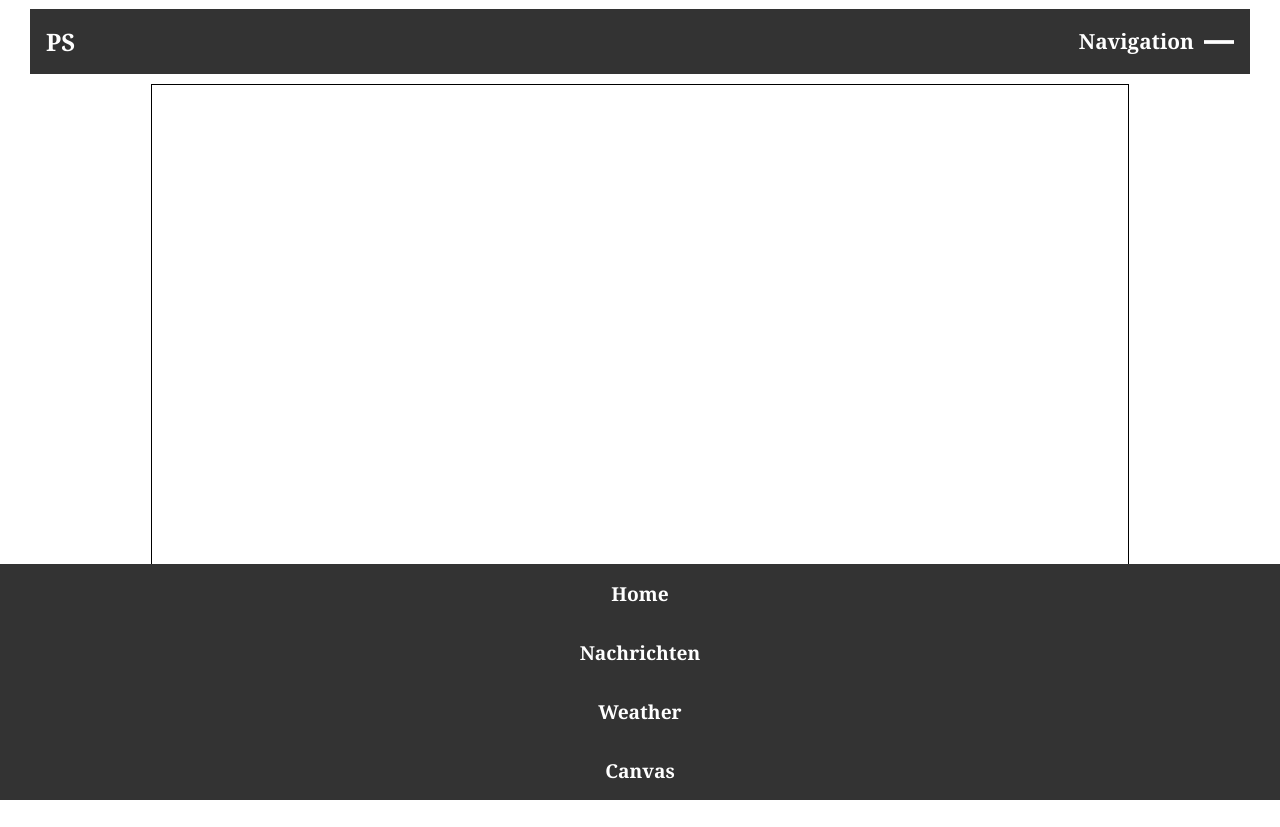
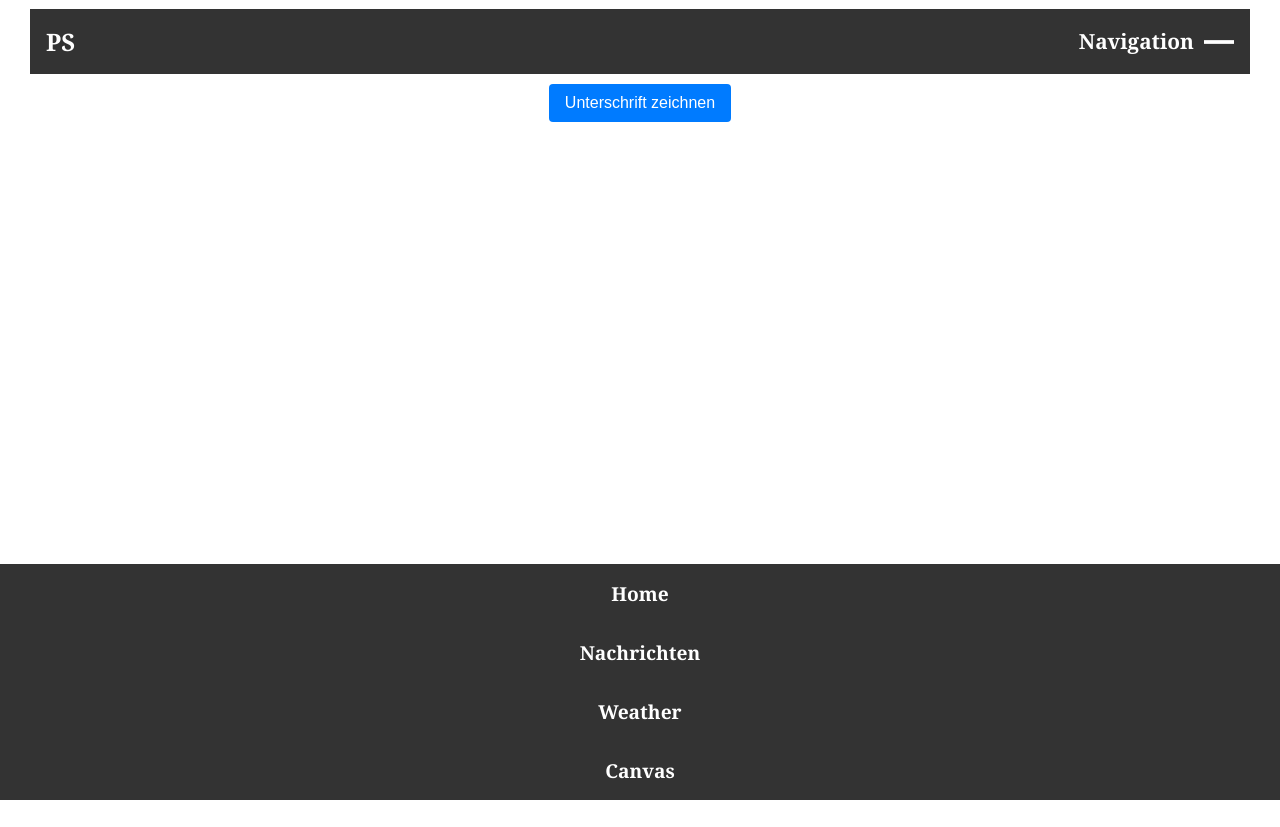
Before and after one commit to paulstllb/webeng, a React (Create React App) app: page /canvastouch in a window 1280 px wide. Built offline with nearby package versions, Linux system fonts and the light colour scheme.

Commit message:
Update Canvas

```diff
--- a/src/pages/canvasdraw/canvasdraw.tsx
+++ b/src/pages/canvasdraw/canvasdraw.tsx
@@ -1,14 +1,17 @@
-import { useEffect, useRef } from "react";
+import { useEffect, useRef, useState } from "react";
 import Styles from "./canvasdraw.module.css";
 
 export default function CanvasDraw() {
   const canvasRef = useRef<HTMLCanvasElement>(null);
+  const [showCanvas, setShowCanvas] = useState(false);
+  const [canvasImage, setCanvasImage] = useState("");
+
   let isDrawing = false;
   let context: CanvasRenderingContext2D | null = null;
 
   useEffect(() => {
     const canvas = canvasRef.current;
-    if (canvas) {
+    if (canvas && showCanvas) {
       context = canvas.getContext("2d");
       if (context) {
         context.lineWidth = 2;
@@ -31,7 +34,7 @@ export default function CanvasDraw() {
     return () => {
       window.removeEventListener("resize", resizeCanvas);
     };
-  }, []);
+  }, [showCanvas]);
 
   const startDrawing = (e: React.MouseEvent<HTMLCanvasElement> | React.TouchEvent<HTMLCanvasElement>) => {
     e.preventDefault();
@@ -89,8 +92,27 @@ export default function CanvasDraw() {
     context.fillRect(0, 0, canvasRef.current.width, canvasRef.current.height);
   };
 
+  const handleCanvasToggle = () => {
+    if (showCanvas) {
+      const canvas = canvasRef.current;
+      if (canvas) {
+        setCanvasImage(canvas.toDataURL("image/png"));
+      }
+    } else {
+      setCanvasImage("");
+    }
+    setShowCanvas(!showCanvas);
+  };
+
   return (
     <div className={Styles.canvasContainer}>
+      {!showCanvas && (
+        <button onClick={handleCanvasToggle}>
+          Unterschrift zeichnen
+        </button>
+      )}
+      {showCanvas && (
+        <div>
           <canvas
             ref={canvasRef}
             onMouseDown={startDrawing}
@@ -104,13 +126,23 @@ export default function CanvasDraw() {
             className={Styles.canvas}
           />
           <div className={Styles.buttonContainer}>
-        <button style={{marginRight:"10px"}} onClick={downloadImage}>
+            <button style={{ marginRight: "10px" }} onClick={downloadImage}>
               Bild herunterladen
             </button>
             <button onClick={clearCanvas}>
               Canvas löschen
             </button>
+            <button onClick={handleCanvasToggle} style={{marginLeft:"5px"}}>
+              Unterschrift speichern
+            </button>
           </div>
+        </div>
+      )}
+      {canvasImage && (
+        <div>
+          <img src={canvasImage} alt="Canvas" />
+        </div>
+      )}
     </div>
   );
 }
```
Also changed, not shown: huhn.txt. Lines whose indentation alone changed are shown as unchanged.
